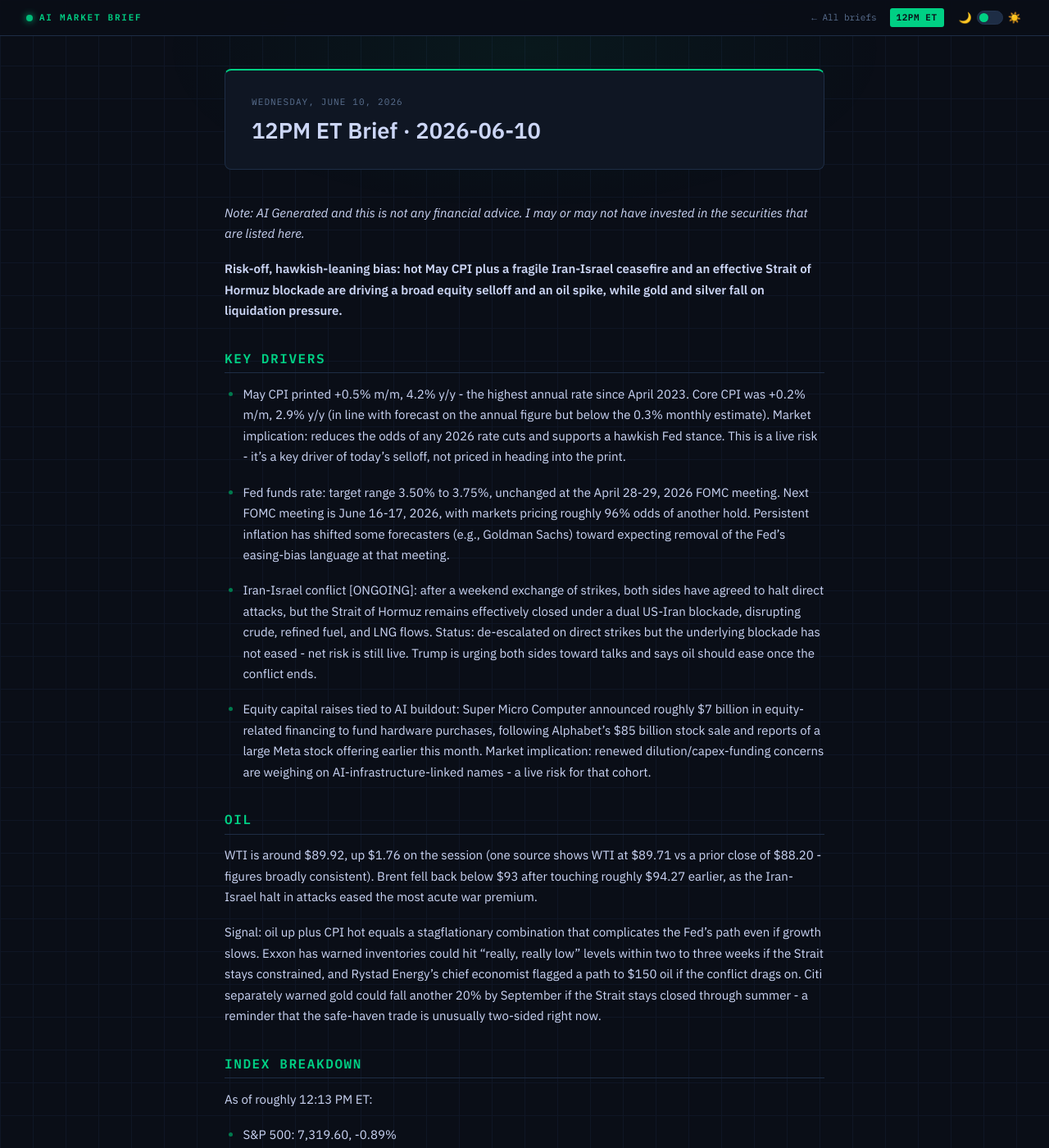
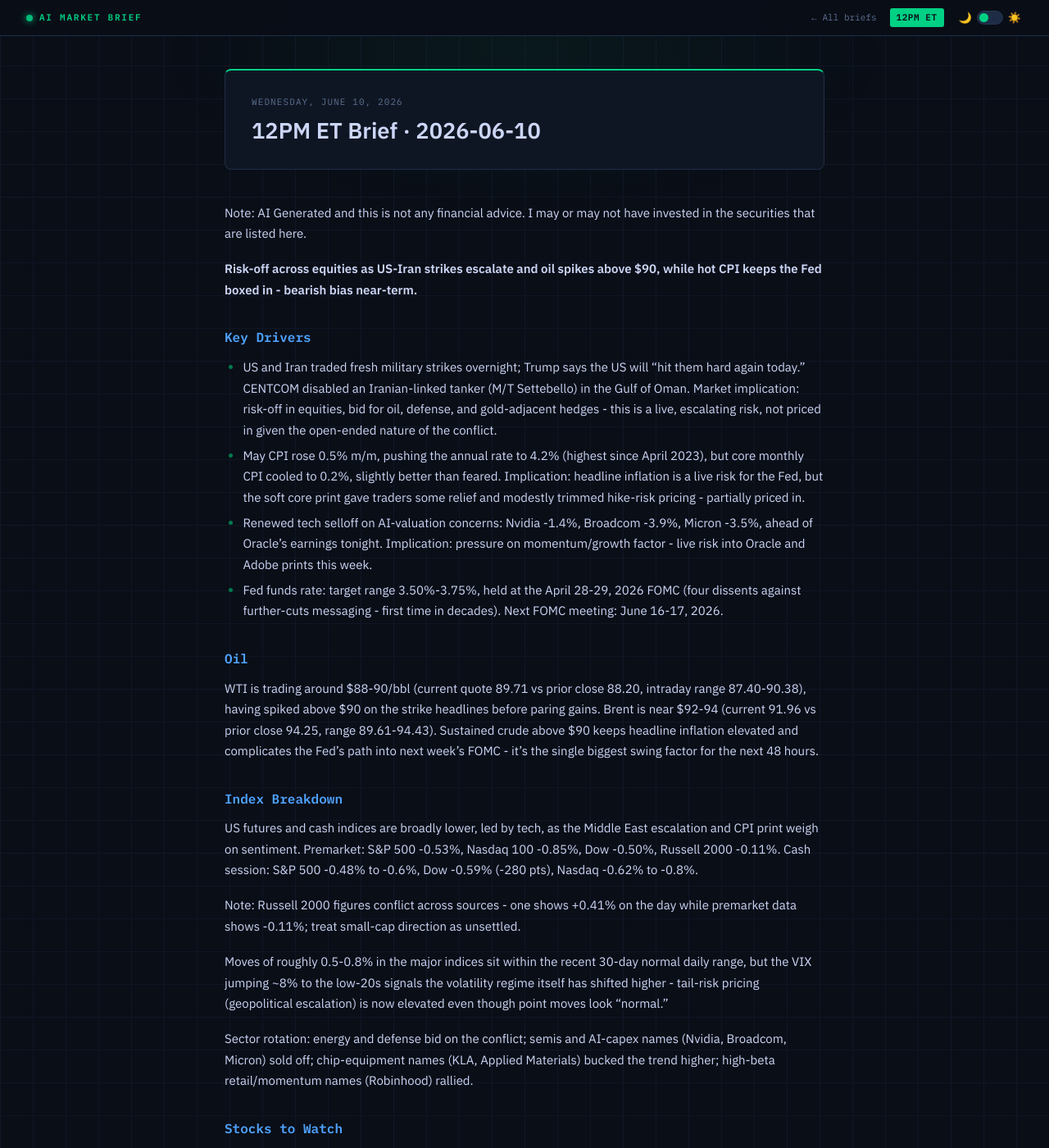
Before and after one commit to snallamiw/AIMarketBrief, a Jekyll site: the page built from _posts/2026-06-10-12pm-brief.md, in a window 1280 px wide and 1400 px high. Shown: the whole window at 82% size. Built offline with Jekyll 4.4.1, drawn with Linux system fonts in a browser that asks for light colours; some of the changed text lies outside the part shown.

Commit message:
📊 12PM ET Brief · 2026-06-10

```diff
--- a/_posts/2026-06-10-12pm-brief.md
+++ b/_posts/2026-06-10-12pm-brief.md
@@ -1,87 +1,76 @@
 ---
 layout: post
 title: "12PM ET Brief · 2026-06-10"
-date: 2026-06-10 12:17:30 -0400
+date: 2026-06-10 13:53:19 -0400
 categories: [ai, markets]
 slot: "12PM ET"
 ---
 
-*Note: AI Generated and this is not any financial advice. I may or may not have invested in the securities that are listed here.*
+Note: AI Generated and this is not any financial advice. I may or may not have invested in the securities that are listed here.
 
-**Risk-off, hawkish-leaning bias: hot May CPI plus a fragile Iran-Israel ceasefire and an effective Strait of Hormuz blockade are driving a broad equity selloff and an oil spike, while gold and silver fall on liquidation pressure.**
+**Risk-off across equities as US-Iran strikes escalate and oil spikes above $90, while hot CPI keeps the Fed boxed in - bearish bias near-term.**
 
-## Key Drivers
+### Key Drivers
 
-- May CPI printed +0.5% m/m, 4.2% y/y - the highest annual rate since April 2023. Core CPI was +0.2% m/m, 2.9% y/y (in line with forecast on the annual figure but below the 0.3% monthly estimate). Market implication: reduces the odds of any 2026 rate cuts and supports a hawkish Fed stance. This is a live risk - it's a key driver of today's selloff, not priced in heading into the print.
+- US and Iran traded fresh military strikes overnight; Trump says the US will "hit them hard again today." CENTCOM disabled an Iranian-linked tanker (M/T Settebello) in the Gulf of Oman. Market implication: risk-off in equities, bid for oil, defense, and gold-adjacent hedges - this is a live, escalating risk, not priced in given the open-ended nature of the conflict.
+- May CPI rose 0.5% m/m, pushing the annual rate to 4.2% (highest since April 2023), but core monthly CPI cooled to 0.2%, slightly better than feared. Implication: headline inflation is a live risk for the Fed, but the soft core print gave traders some relief and modestly trimmed hike-risk pricing - partially priced in.
+- Renewed tech selloff on AI-valuation concerns: Nvidia -1.4%, Broadcom -3.9%, Micron -3.5%, ahead of Oracle's earnings tonight. Implication: pressure on momentum/growth factor - live risk into Oracle and Adobe prints this week.
+- Fed funds rate: target range 3.50%-3.75%, held at the April 28-29, 2026 FOMC (four dissents against further-cuts messaging - first time in decades). Next FOMC meeting: June 16-17, 2026.
 
-- Fed funds rate: target range 3.50% to 3.75%, unchanged at the April 28-29, 2026 FOMC meeting. Next FOMC meeting is June 16-17, 2026, with markets pricing roughly 96% odds of another hold. Persistent inflation has shifted some forecasters (e.g., Goldman Sachs) toward expecting removal of the Fed's easing-bias language at that meeting.
+### Oil
 
-- Iran-Israel conflict [ONGOING]: after a weekend exchange of strikes, both sides have agreed to halt direct attacks, but the Strait of Hormuz remains effectively closed under a dual US-Iran blockade, disrupting crude, refined fuel, and LNG flows. Status: de-escalated on direct strikes but the underlying blockade has not eased - net risk is still live. Trump is urging both sides toward talks and says oil should ease once the conflict ends.
+WTI is trading around $88-90/bbl (current quote 89.71 vs prior close 88.20, intraday range 87.40-90.38), having spiked above $90 on the strike headlines before paring gains. Brent is near $92-94 (current 91.96 vs prior close 94.25, range 89.61-94.43). Sustained crude above $90 keeps headline inflation elevated and complicates the Fed's path into next week's FOMC - it's the single biggest swing factor for the next 48 hours.
 
-- Equity capital raises tied to AI buildout: Super Micro Computer announced roughly $7 billion in equity-related financing to fund hardware purchases, following Alphabet's $85 billion stock sale and reports of a large Meta stock offering earlier this month. Market implication: renewed dilution/capex-funding concerns are weighing on AI-infrastructure-linked names - a live risk for that cohort.
+### Index Breakdown
 
-## Oil
+US futures and cash indices are broadly lower, led by tech, as the Middle East escalation and CPI print weigh on sentiment. Premarket: S&P 500 -0.53%, Nasdaq 100 -0.85%, Dow -0.50%, Russell 2000 -0.11%. Cash session: S&P 500 -0.48% to -0.6%, Dow -0.59% (-280 pts), Nasdaq -0.62% to -0.8%.
 
-WTI is around $89.92, up $1.76 on the session (one source shows WTI at $89.71 vs a prior close of $88.20 - figures broadly consistent). Brent fell back below $93 after touching roughly $94.27 earlier, as the Iran-Israel halt in attacks eased the most acute war premium.
+Note: Russell 2000 figures conflict across sources - one shows +0.41% on the day while premarket data shows -0.11%; treat small-cap direction as unsettled.
 
-Signal: oil up plus CPI hot equals a stagflationary combination that complicates the Fed's path even if growth slows. Exxon has warned inventories could hit "really, really low" levels within two to three weeks if the Strait stays constrained, and Rystad Energy's chief economist flagged a path to $150 oil if the conflict drags on. Citi separately warned gold could fall another 20% by September if the Strait stays closed through summer - a reminder that the safe-haven trade is unusually two-sided right now.
+Moves of roughly 0.5-0.8% in the major indices sit within the recent 30-day normal daily range, but the VIX jumping ~8% to the low-20s signals the volatility regime itself has shifted higher - tail-risk pricing (geopolitical escalation) is now elevated even though point moves look "normal."
 
-## Index Breakdown
+Sector rotation: energy and defense bid on the conflict; semis and AI-capex names (Nvidia, Broadcom, Micron) sold off; chip-equipment names (KLA, Applied Materials) bucked the trend higher; high-beta retail/momentum names (Robinhood) rallied.
 
-As of roughly 12:13 PM ET:
+### Stocks to Watch
 
-- S&P 500: 7,319.60, -0.89%
-- Dow Jones Industrial Average: 50,469.40, -0.70%
-- Nasdaq 100: 28,647.70, -1.61%
-- Russell 2000: 2,840.84, -0.89%
+- ORCL - reports Q4 FY26 results tonight after the close (consensus ~$1.96 EPS, ~$19.1B revenue) - bias: positive into the print on cloud/OCI growth - risk: any OCI deceleration - invalidated if guidance disappoints on cloud backlog.
+- ADBE - reports Q2 FY26 results Thursday after the close (consensus ~$5.82 EPS, ~$6.46B revenue) - bias: neutral-to-positive - risk: AI monetization skepticism - invalidated by weak Digital Media ARR growth.
+- NVDA (-1.4%) - AI valuation de-rating - bias: negative near-term - risk: broader AI capex pullback narrative - invalidated by a stabilization above today's lows.
+- AVGO (-3.9%) - leading the chip selloff - bias: negative - risk: AI infrastructure spending concerns - invalidated by a recovery back above pre-selloff levels.
+- MU (-3.5%) - memory/AI capex read-through - bias: negative - risk: further memory pricing weakness.
+- SMCI (-11.5%) - tumbled on $7B equity-related financing announcement - bias: negative on dilution - risk: further capital raises - invalidated if shares stabilize above the financing reference price.
+- HOOD (+8.1%) - retail/risk-on momentum leader - bias: positive but volatile - risk: sharp reversal if broader market selloff deepens.
+- KLAC (+6.7%) - chip-equipment strength against the tech tape - bias: positive - risk: contagion from broader semi weakness.
+- AMAT (+5.5%) - similar equipment-sector resilience - bias: positive - risk: same as KLAC.
+- XOM / CVX - oil majors - bias: positive on crude spike above $90 - risk: ceasefire/de-escalation - invalidated if WTI falls back below ~$85.
+- LMT / RTX / NOC - defense names - bias: positive on escalating conflict - risk: any ceasefire announcement - invalidated by a confirmed truce.
+- NEM - gold miner - bias: negative, tracking gold's -3.43% drop - risk: further dollar strength on hawkish Fed repricing.
+- DAL / UAL - airlines - bias: negative on rising jet fuel costs from the oil spike - risk: oil staying elevated - invalidated if WTI retreats toward $85.
 
-Note: an earlier daily-summary search put the moves at S&P -0.37% to -0.48%, Dow -0.59% to -0.78%, Nasdaq -0.42% to -0.62%, and Russell +0.41% - these appear to be stale or differently-timed snapshots versus the live intraday figures above. The live figures (down across the board, Nasdaq 100 weakest) are more consistent with today's CPI/oil/war narrative and are treated as primary.
+### Next 24-48H Calendar
 
-Sector rotation: AI-infrastructure and capex-sensitive names led declines - Super Micro Computer, Corning, and ServiceNow were among the day's biggest losers - while more defensive or domestically-oriented names (J.M. Smucker, Amphenol, Pool Corp, Builders FirstSource, Carrier Global) were among the top gainers, several on earnings beats.
+- ORCL Q4 FY26 earnings - tonight after the close.
+- ADBE Q2 FY26 earnings - Thursday after the close.
+- Friday: preliminary University of Michigan Consumer Sentiment (June).
+- [ONGOING] US-Iran conflict - escalating. Trump has vowed renewed strikes today; ceasefire extension remains fragile with no progress on Strait of Hormuz or nuclear-program disputes.
+- FOMC meeting June 16-17 (next week) - no change expected to the 3.50%-3.75% target range, but the hawkish CPI print plus oil-driven inflation risk raise the stakes for the dot plot and Powell's tone.
 
-With the VIX near 20 (up from roughly 18.9 the prior session, an estimated reading), a roughly 1.6% Nasdaq 100 move and roughly 0.9% S&P/Russell moves look to be at or beyond the upper end of the recent 30-day normal daily range (estimated/qualitative - exact 30-day range data not confirmed from a primary source).
-
-## Stocks to Watch
-
-| Ticker | Catalyst | Directional Bias | Key Risk to Thesis | Invalidation Level/Event |
-|---|---|---|---|---|
-| SMCI | Announced ~$7B in equity-related financing for hardware purchases | Bearish (down ~12% / ~7.6% per differing sources) | Dilution fears could be overdone if AI server demand stays strong | Recovery back above pre-announcement price (~$45) on demand confirmation |
-| CTRA | Energy sector underperforming despite oil spike | Bearish (-8.6%) | Oil rally could lift E&P names if war premium persists | Sustained move above $35 alongside firming oil |
-| GLW | Broad tech/capex-linked selloff | Bearish (-7.3%) | AI/optics demand remains structurally strong | Stabilization above $180 |
-| NOW | Risk-off rotation out of high-multiple software | Bearish (-6.3%) | Enterprise AI software demand intact | Recovery above $115 |
-| ENPH | Rate-sensitive clean energy hit by yield/oil moves | Bearish (-5.9%) | Oil spike could renew interest in alternatives | Move above $57 on rate relief |
-| ODFL | Freight/trucking demand concerns | Bearish (-6.4%) | Soft landing narrative could reverse this | Stabilization above prior support |
-| MU | Chip sector weakness, memory pricing concerns | Bearish (-4.7%) | AI memory demand remains a structural tailwind | Recovery above $145 |
-| SJM | Fiscal Q3 earnings beat, raised FY guidance | Bullish (+10.4%) | Gains may fade if guidance proves optimistic | Drop back below $105 on follow-through selling |
-| CBRL | Premarket surge on earnings beat, raised profitability guidance | Bullish (+10.7% premarket) | Consumer spending pressure from inflation | Reversal below pre-earnings gap level |
-| HOOD | Continued retail trading momentum | Bullish (+8.1%) | High volatility regime could cut both ways on volumes | Break below recent support |
-| APH | Connectivity/AI infrastructure demand | Bullish (+7.3%) | Group is also exposed to the capex-funding worries hitting SMCI/Corning | Drop below $145 |
-| KLAC | Semicap equipment strength | Bullish (+6.7%) | Broader chip-sector weakness (see MU) could spill over | Break below $850 |
-| AMAT | Semicap equipment strength | Bullish (+5.5%) | Same chip-sector cross-currents as KLAC | Break below recent support |
-| POOL | Earnings-related strength | Bullish (+6.3%) | Consumer discretionary exposure amid inflation | Reversal below $180 |
-| LYV | Sector strength, event demand | Bullish (+4.0%) | Discretionary spending pressure from inflation/oil | Break below recent support |
-
-## Next 24-48H Calendar
-
-- June 11: Yahoo Finance lists roughly 14 companies reporting earnings, though no marquee large-cap names were identified in available sources as of this writing.
-- June 12: roughly 10 companies scheduled to report earnings per the same source.
-- [ONGOING] Iran-Israel ceasefire/Strait of Hormuz blockade: status is fragile de-escalation on direct strikes, but the blockade itself has not eased - watch for any escalation (resumed strikes) or de-escalation (Strait reopening, formal talks progress) headlines, which would be the dominant near-term market driver.
-- FOMC meeting June 16-17 (just outside the 48h window but increasingly in focus): watch for Fed speakers in the next two days for signals on whether the easing bias gets dropped given the hot CPI print.
-
-## Data Table
+### Data Table
 
 | Asset | Price | % Change | Timestamp |
-|---|---|---|---|
-| S&P 500 | 7,319.60 | -0.89% | ~12:13 PM ET, Jun 10 |
-| Nasdaq 100 | 28,647.70 | -1.61% | ~12:13 PM ET, Jun 10 |
-| Dow | 50,469.40 | -0.70% | ~12:13 PM ET, Jun 10 |
-| Russell 2000 | 2,840.84 | -0.89% | ~12:13 PM ET, Jun 10 |
-| WTI | $89.92 (also seen at $89.71) | +~2.0% | ~8:13 AM ET, Jun 10 (conflicting figures) |
-| Brent | below $93 (also seen at $94.27 earlier) | n/a | Jun 9-10 (conflicting figures, declining through the period) |
-| Gold | $4,114.77 (also seen at $4,146-4,152) | -3.43% | Jun 10 (conflicting figures) |
-| Silver | below $65/oz | n/a (guessed or estimated) | Jun 10 |
-| Copper | $6.32/lb | ~flat (-0.01%) | Jun 10 |
-| VIX | 20.45 | +8.09% (vs Jun 8 close of 18.92) | 11:31 AM ET, Jun 9 (guessed or estimated for Jun 10) |
-| 10Y Yield | 4.52% | eased from intraday high of 4.55% | Jun 10 |
-| DXY | 99.80 | -0.20% | Jun 9 (guessed or estimated for Jun 10) |
-| USDINR | 94.9620 | -0.49% | Jun 10 (one source shows 95.36, conflicting) |
+| --- | --- | --- | --- |
+| S&P 500 | index level not independently confirmed (guessed or estimated) | -0.48% to -0.6% (sources vary) | Jun 10, 2026 intraday |
+| Nasdaq | index level not independently confirmed (guessed or estimated) | -0.62% to -0.85% (premarket -0.85%) | Jun 10, 2026 intraday |
+| Dow | -280 pts | -0.59% | Jun 10, 2026 intraday |
+| Russell 2000 | n/a | +0.41% vs -0.11% (CONFLICT - sources disagree) | Jun 9-10, 2026 |
+| WTI | $89.71 (prior close $88.20, range $87.40-$90.38) | approx. +1.7% off prior close, off intraday highs above $90 | Jun 10, 2026 |
+| Brent | $91.96 (prior close $94.25, range $89.61-$94.43) | approx. -2.4% off prior close | Jun 10, 2026 |
+| Gold | $4,114.77/oz | -3.43% | Jun 10, 2026 |
+| Silver | $64.62/oz | -1.06% | Jun 10, 2026 |
+| Copper | $6.28/lb | -0.34% | Jun 10, 2026 |
+| VIX | 20.45 | +8.09% | Jun 9, 2026, 11:31 AM ET (most recent confirmed) |
+| 10Y Yield | ~4.54% | higher on the day | Jun 10, 2026 |
+| DXY | 99.80 | -0.20% | Jun 9, 2026 (most recent confirmed) |
+| USDINR | 94.9620 | -0.49% (other sources show 95.00 / 95.3625 - CONFLICT) | Jun 10, 2026 |
+
+S&P 500 and Nasdaq absolute index levels are (guessed or estimated) - search results returned percentage moves and point changes but not a single confirmed absolute index level for today's session.
```
